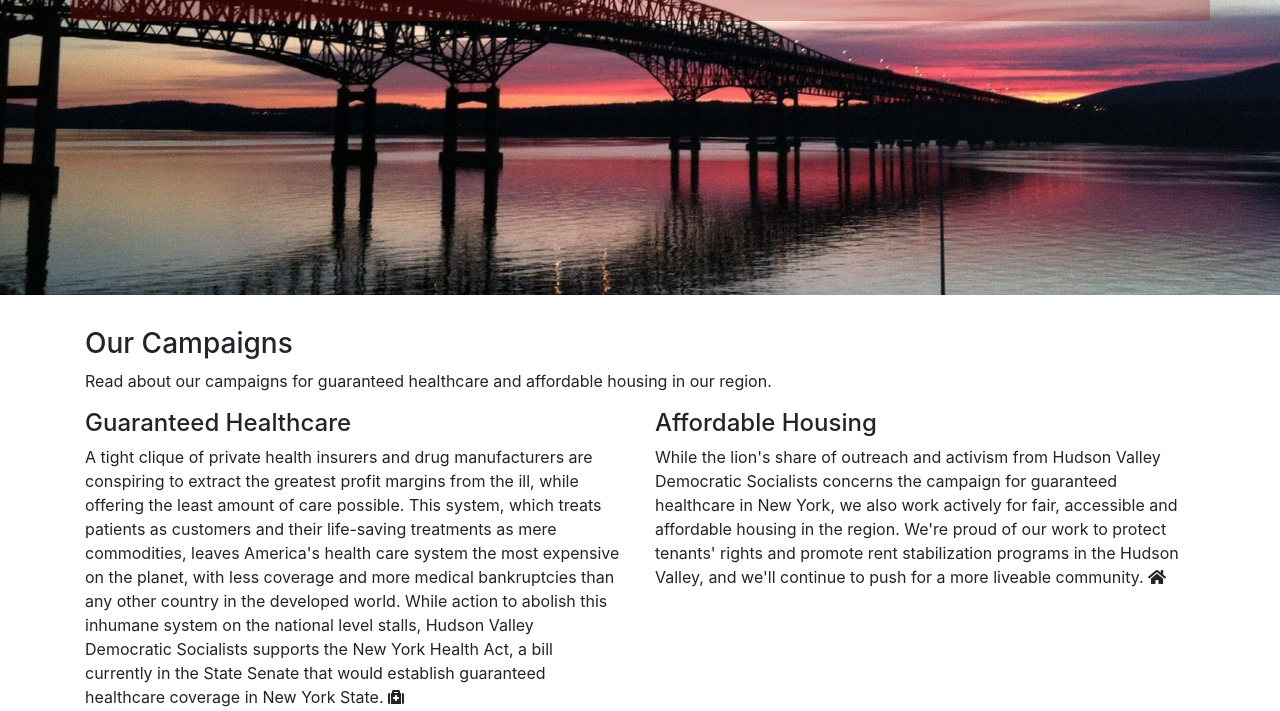
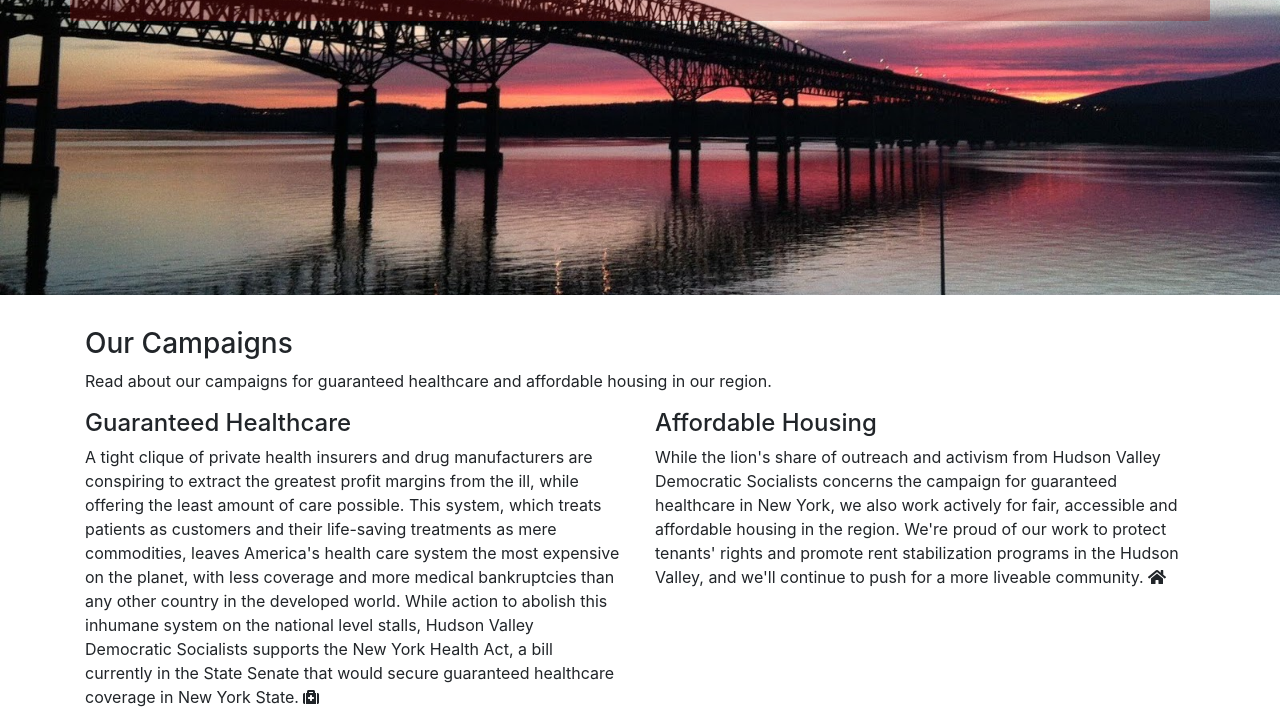
Before and after one commit to hudsonvalleydsa/home, a plain HTML site: page index2.html in a window 1280 px wide. Shown: the part 241-952 px from the top of the page. Drawn offline with nearby package versions, Linux system fonts and the light colour scheme.

Commit message:
Minor text changes in campaign id

```diff
--- a/index2.html
+++ b/index2.html
@@ -57,7 +57,7 @@
           <div class="row">
             <div class="col-sm-12 col-md-6">
               <h4>Guaranteed Healthcare</h4>
-              <p>A tight clique of private health insurers and drug manufacturers are conspiring to extract the greatest profit margins from the ill, while offering the least amount of care possible. This system, which treats patients as customers and their life-saving treatments as mere commodities, leaves America's health care system the most expensive on the planet, with less coverage and more medical bankruptcies than any other country in the developed world. While action to abolish this inhumane system on the national level stalls, Hudson Valley Democratic Socialists supports the New York Health Act, a bill currently in the State Senate that would establish guaranteed healthcare coverage in New York State. <i class="fas fa-medkit"></i></p>
+              <p>A tight clique of private health insurers and drug manufacturers are conspiring to extract the greatest profit margins from the ill, while offering the least amount of care possible. This system, which treats patients as customers and their life-saving treatments as mere commodities, leaves America's health care system the most expensive on the planet, with less coverage and more medical bankruptcies than any other country in the developed world. While action to abolish this inhumane system on the national level stalls, Hudson Valley Democratic Socialists supports the New York Health Act, a bill currently in the State Senate that would secure guaranteed healthcare coverage in New York State. <i class="fas fa-medkit"></i></p>
             </div>
             <div class="col-sm-12 col-md-6">
               <h4>Affordable Housing</h4>
```
